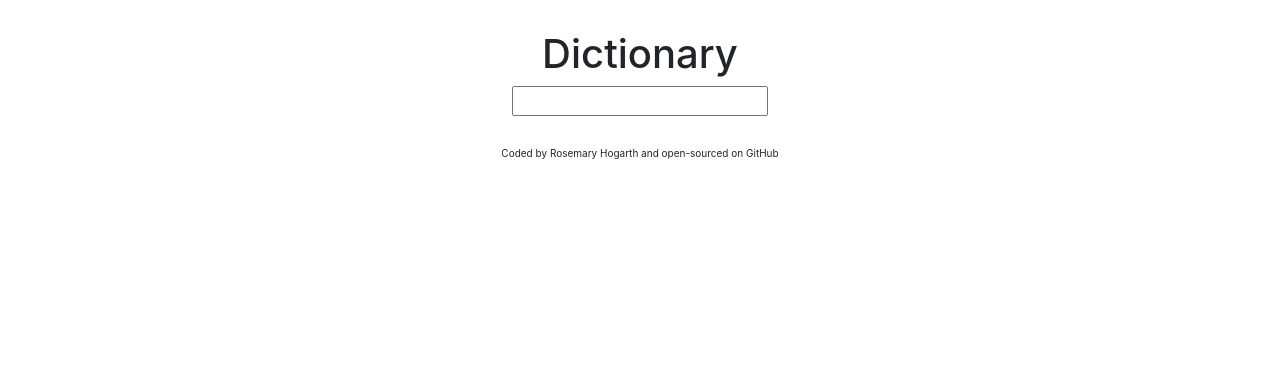
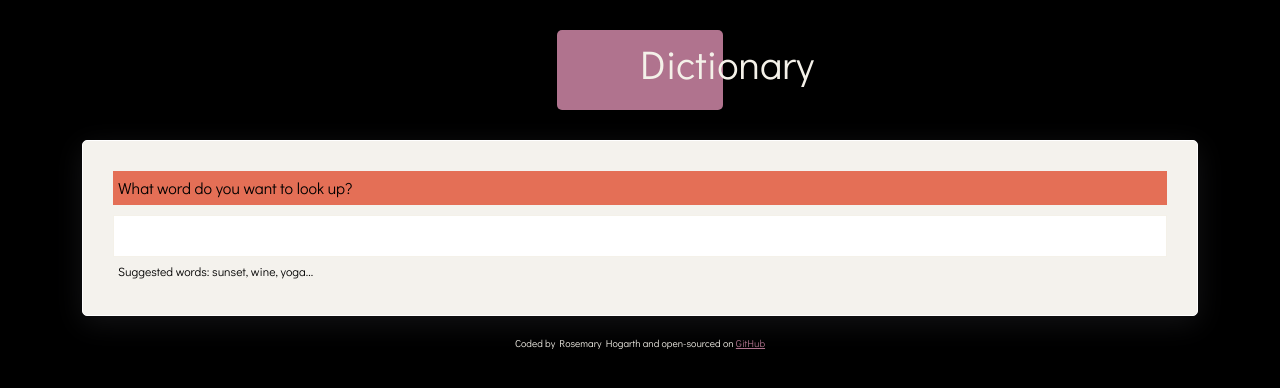
Before and after one commit to Rosemary-Hogarth/dictionary-project, a React (Create React App) app: page / in a window 1280 px wide. Shown: the top 388 px of the page. Built offline with nearby package versions, Linux system fonts and the light colour scheme.

Commit message:
Added styling

```diff
--- a/public/index.html
+++ b/public/index.html
@@ -3,6 +3,9 @@
   <head>
     <meta charset="utf-8">
     <meta name="viewport" content="width=device-width, initial-scale=1">
+    <link rel="preconnect" href="https://fonts.googleapis.com">
+<link rel="preconnect" href="https://fonts.gstatic.com" crossorigin>
+<link href="https://fonts.googleapis.com/css2?family=Didact+Gothic&display=swap" rel="stylesheet">
     <title>Dictionary App</title>
     <link href="https://cdn.jsdelivr.net/npm/bootstrap@5.3.3/dist/css/bootstrap.min.css" rel="stylesheet" integrity="sha384-QWTKZyjpPEjISv5WaRU9OFeRpok6YctnYmDr5pNlyT2bRjXh0JMhjY6hW+ALEwIH" crossorigin="anonymous">
   </head>
--- a/src/App.css
+++ b/src/App.css
@@ -2,12 +2,26 @@
   margin: 0 auto;
 }
 
-header, footer {
-  text-align: center;
-  margin-top: 30px;
+body {
+  background-color:black;
+}
+.App header {
+  border-radius: 5px;
+  margin: 30px auto;
+  color: #F4F1E9;
+  padding: 10px 83px;
+  background-color: #B0738E;
+  width: 60px;
+  height: 80px;
 }
 
 
-footer {
+.App footer {
   font-size: 10px;
+  text-align: center;
+  color: #F4F1E9;
 }
+
+.code {
+  color:#B0738E;
+}
--- a/src/App.js
+++ b/src/App.js
@@ -14,7 +14,12 @@ export default function App() {
         </main>
       </div>
       <footer>
-        Coded by Rosemary Hogarth and open-sourced on GitHub
+        Coded by Rosemary Hogarth and open-sourced on <a
+        href="https://github.com/Rosemary-Hogarth/dictionary-project"
+        target="_blank"
+        rel="noreferrer"
+        class="code"
+      >GitHub</a>
       </footer>
     </div>
   );
--- a/src/Dictionary.css
+++ b/src/Dictionary.css
@@ -1,3 +1,27 @@
-.Dictionary {
-  text-align: center;
+.Dictionary section {
+  background-color: #F4F2ED;
+  padding: 30px;
+  border-radius: 5px;
+  box-shadow: rgba(100, 100, 111, 0.2) 0px 7px 29px 0px;
+  margin: 20px 0;
+  color: black;
+  border: 1px solid white;
 }
+
+.Dictionary input {
+  width: 100%;
+  border: 1px solid #F4F1E9;
+  padding: 8px 10px;
+}
+
+.Dictionary .hint {
+  font-size: 12px;
+  margin: 5px;
+}
+
+.Dictionary .prompt {
+  margin-bottom: 10px;
+  color: black;
+  background-color: #E46F56;
+  padding: 5px;
+}
--- a/src/Dictionary.js
+++ b/src/Dictionary.js
@@ -25,9 +25,13 @@ export default function Dictionary() {
 
   return (
     <div className="Dictionary">
-      <form onSubmit={search}>
-        <input type="search" onChange={handleKeywordChange} />
-      </form>
+      <section>
+      <div className="prompt">What word do you want to look up?</div>
+        <form onSubmit={search}>
+          <input type="search" onChange={handleKeywordChange} />
+        </form>
+        <div className="hint">Suggested words: sunset, wine, yoga... </div>
+      </section>
       <Results results={results}/>
     </div>
   );
--- /dev/null
+++ b/src/Meaning.css
@@ -0,0 +1,31 @@
+.definition {
+  margin-bottom: 10px;
+  font-size: 23px;
+  color:#3B4A58;
+  margin: 20px 0 10px;
+  font-weight: 500;
+}
+
+.example {
+font-size: 13px;
+color: #666;
+font-style: italic;
+margin-bottom: 10px;
+
+}
+
+.speech {
+  padding: 30px 40px;
+  background-color: #E0CD6C;
+  height: 20px;
+  width: 30px;
+  border-radius: 5px;
+  border: 1px solid #F3F1E9;
+}
+
+.info {
+  background-color: #84B8C2;
+  border-radius: 5px;
+  padding: 5px 10px;
+  margin-top: 5px;
+}
--- a/src/Meaning.js
+++ b/src/Meaning.js
@@ -1,17 +1,21 @@
 import React from "react";
 import Synonyms from "./Synonyms";
+import "./Meaning.css";
 
 
 export default function Meaning(props) {
   console.log(props.meaning);
   return (
     <div>
-      <h3>{props.meaning.partOfSpeech}</h3>
-      <p>{props.meaning.definition}</p>
-      <em>{props.meaning.example}</em>
+      <div className="speech">{props.meaning.partOfSpeech}</div>
+      <div className="info">
+        <div className="definition">{props.meaning.definition}</div>
+        <div className="example">{props.meaning.example}</div>
+
       <p>
         <Synonyms synonyms={props.meaning.synonyms} />
       </p>
     </div>
+    </div>
   )
 }
--- a/src/Results.css
+++ b/src/Results.css
@@ -1,3 +1,16 @@
-.Results {
-  text-align: left;
+.Results h2 {
+  font-size: 36px;
+  font-weight: 600;
+  color: #3B4A58;
+
+
+
 }
+
+.Phonetic {
+  font-weight: 600;
+  font-size: 16px;
+  line-height: 19px;
+  color: #666;
+  display: inline;
+}
--- a/src/Results.js
+++ b/src/Results.js
@@ -1,17 +1,21 @@
 import React from "react";
 import Meaning from "./Meaning";
+import "./Results.css";
+
 
 
 export default function Results(props) {
   if (props.results) {
     return (
       <div className="Results">
-        <h2>{props.results.word}</h2>
-        <p>/{props.results.phonetic}/</p>
+        <section>
+          <h2>{props.results.word}</h2>
+          <div className="Phonetic">/{props.results.phonetic}/</div>
+        </section>
         {props.results.meanings.map(function(meaning, index) {
-          return <div key={index}>
+          return <section key={index}>
             <Meaning meaning={meaning} />
-            </div>
+            </section>
         })}
       </div>
     );
--- /dev/null
+++ b/src/Synonyms.css
@@ -0,0 +1,8 @@
+
+.Synonyms li {
+  list-style: none;
+  display: inline-block;
+  margin-right: 15px;
+  font-size: 14px;
+  color: #3D4E56
+}
--- a/src/Synonyms.js
+++ b/src/Synonyms.js
@@ -1,13 +1,18 @@
 import React from "react";
+import "./Synonyms.css";
 
 export default function Synonyms(props) {
   if (props.synonyms) {
     return (
       <div className="Synonyms">
-        <strong>Synonyms:</strong>
-        {props.synonyms.map(function (synonym, index) {
-          return <li key={index}>{synonym}</li>;
-        })}
+        <strong>Similar:</strong>
+        <ul>
+          <li>
+            {props.synonyms.map(function (synonym, index) {
+              return <li key={index}>{synonym}</li>;
+            })}
+          </li>
+        </ul>
       </div>
     );
   } else {
--- a/src/index.css
+++ b/src/index.css
@@ -1,8 +1,6 @@
 body {
   margin: 0;
-  font-family: -apple-system, BlinkMacSystemFont, 'Segoe UI', 'Roboto', 'Oxygen',
-    'Ubuntu', 'Cantarell', 'Fira Sans', 'Droid Sans', 'Helvetica Neue',
-    sans-serif;
+  font-family: "Didact Gothic", sans-serif;
   -webkit-font-smoothing: antialiased;
   -moz-osx-font-smoothing: grayscale;
 }
```
